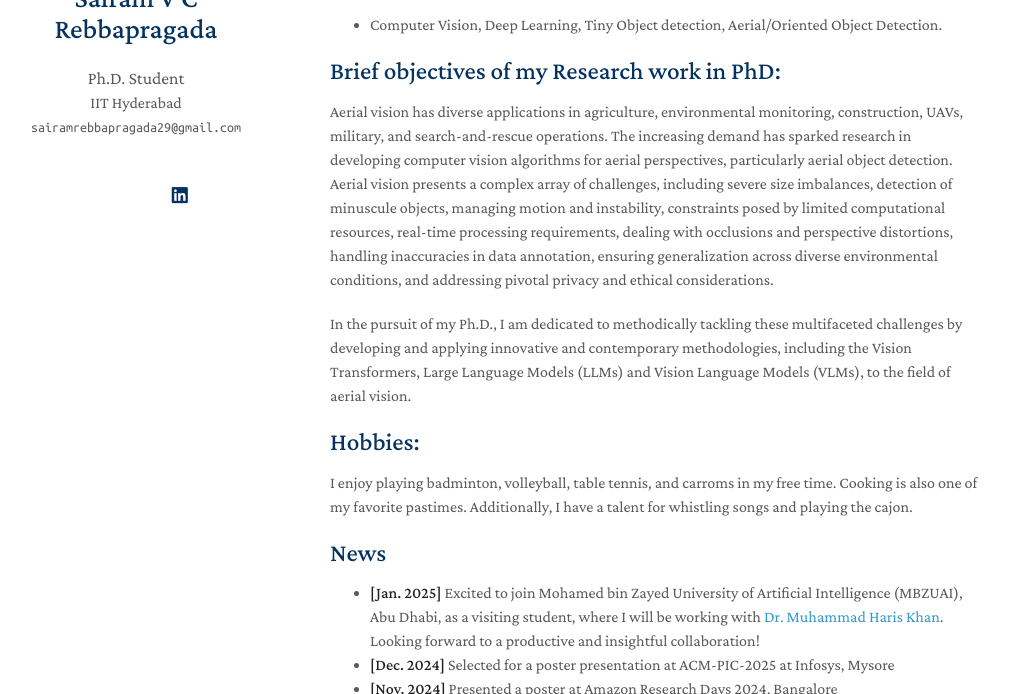
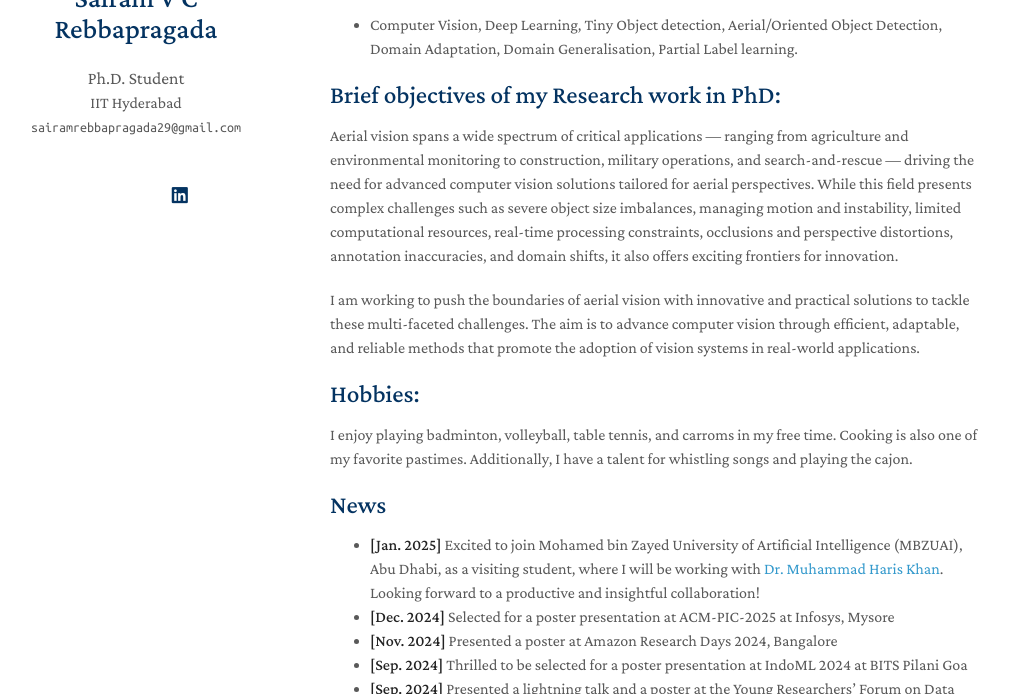
Before and after one commit to sairamrebbapragada/sairamrebbapragada.github.io, a Jekyll site: the page built from index.md, in a window 1280 px wide and 900 px high, cut to the strip 206-900 px from the top of the window. Shown: the whole strip, without its empty margins (140-1149 px from the left). Built offline with Jekyll 4.4.1, drawn with Linux system fonts in a browser that asks for light colours; nearby versions of some CDN libraries; a style sheet for code colours, icons or effects is not loaded; our own code applies the rules of GitHub Pages for plain Markdown files.

Commit message:
Update index.md

```diff
--- a/index.md
+++ b/index.md
@@ -8,13 +8,15 @@ I am a Ph.D. student in the department of Artificial Intelligence at IIT Hyderab
 
 ## Research Interests
 
-- Computer Vision, Deep Learning, Tiny Object detection, Aerial/Oriented Object Detection.
+- Computer Vision, Deep Learning, Tiny Object detection, Aerial/Oriented Object Detection, Domain Adaptation, Domain Generalisation, Partial Label learning.
 
 ## Brief objectives of my Research work in PhD:
 
-Aerial vision has diverse applications in agriculture, environmental monitoring, construction, UAVs, military, and search-and-rescue operations. The increasing demand has sparked research in developing computer vision algorithms for aerial perspectives, particularly aerial object detection. Aerial vision presents a complex array of challenges, including severe size imbalances, detection of minuscule objects, managing motion and instability, constraints posed by limited computational resources, real-time processing requirements, dealing with occlusions and perspective distortions, handling inaccuracies in data annotation, ensuring generalization across diverse environmental conditions, and addressing pivotal privacy and ethical considerations.
+Aerial vision spans a wide spectrum of critical applications — ranging from agriculture and environmental monitoring to construction, military operations, and search-and-rescue — driving the need for advanced computer vision solutions tailored for aerial perspectives. While this field presents complex challenges such as severe object size imbalances, managing motion and instability, limited computational resources, real-time processing constraints, occlusions and perspective distortions, annotation inaccuracies, and domain shifts, it also offers exciting frontiers for innovation.
 
-In the pursuit of my Ph.D., I am dedicated to methodically tackling these multifaceted challenges by developing and applying innovative and contemporary methodologies, including the Vision Transformers, Large Language Models (LLMs) and Vision Language Models (VLMs), to the field of aerial vision.
+I am working to push the boundaries of aerial vision with innovative and practical solutions to tackle these multi-faceted challenges. The aim is to advance computer vision through efficient, adaptable, and reliable methods that promote the adoption of vision systems in real-world applications.
+
+
 
 <!-- In recent years, drones have demonstrated significant potential across a variety of industries, spanning from agriculture, military operations, and search-and-rescue missions to firefighting, aerial photography, and essential deliveries. The growing demand for drones has ignited extensive research efforts focused on augmenting their vision capabilities, especially object detection.
 
```
